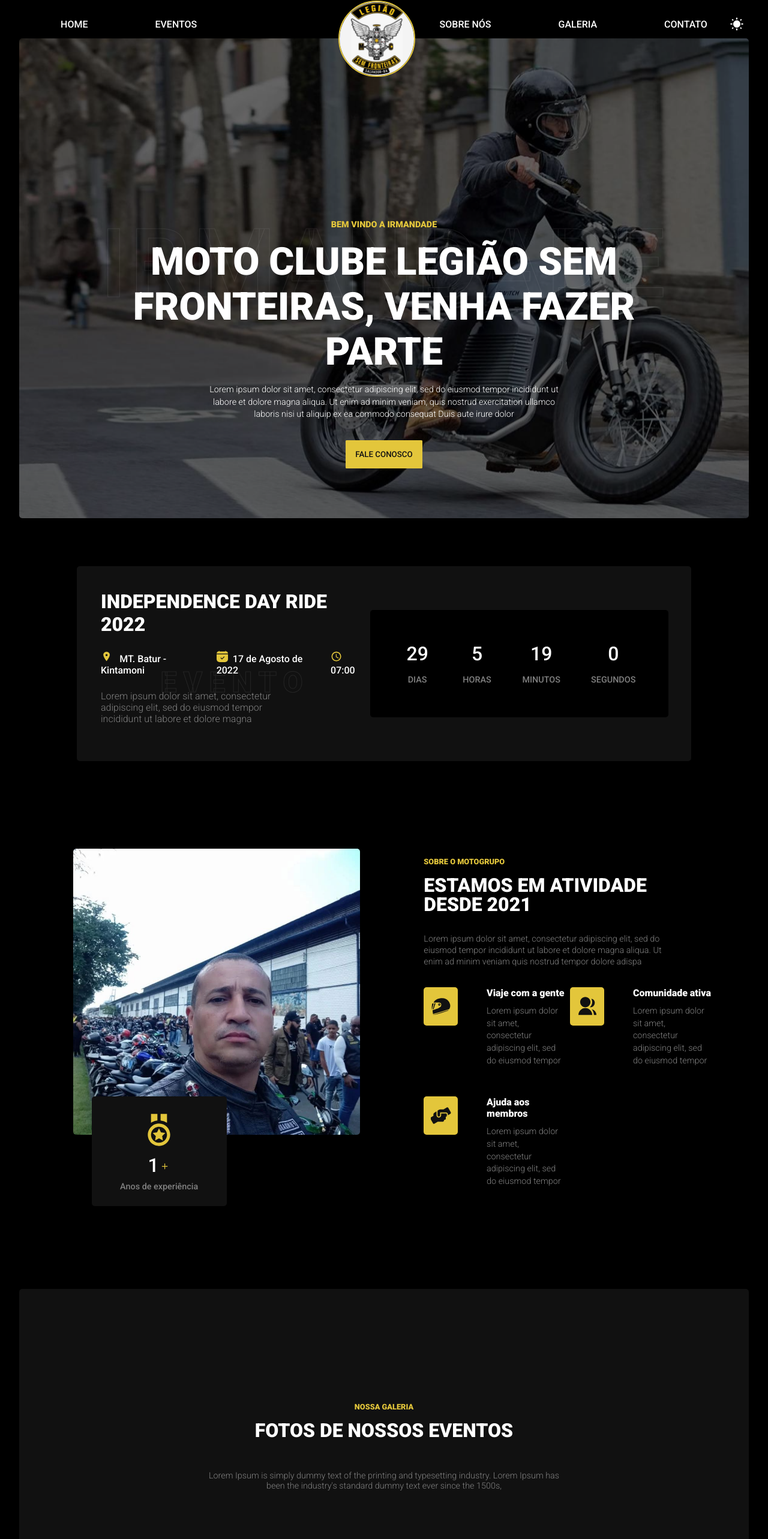
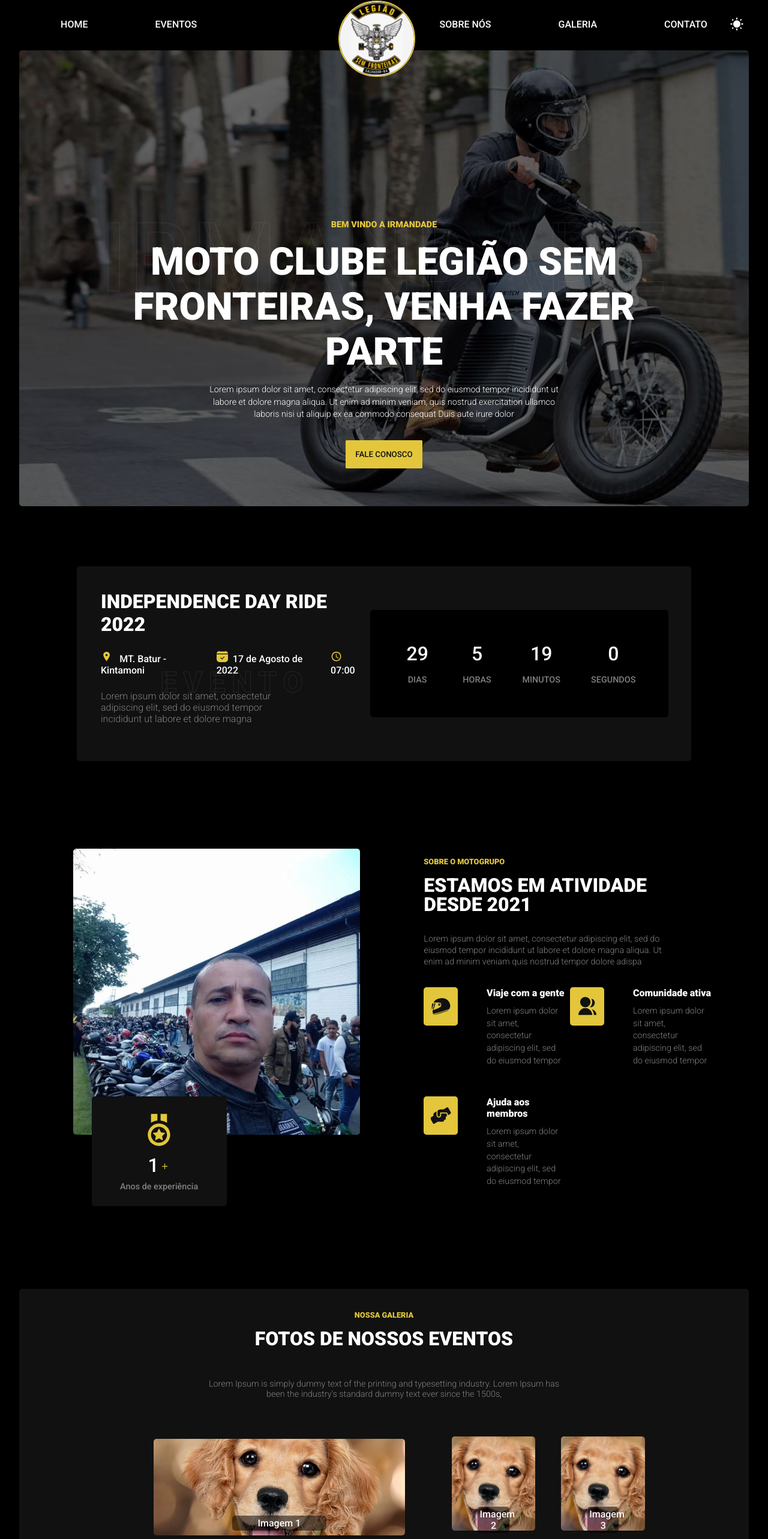
Before and after one commit to StaanB/legiao-sem-fronteiras, a React (Create React App) app in the folder legiao-sem-fronteiras/: page / in a window 1280 px wide. Shown: the top 2566 px of the page at 60% size. Built offline with nearby package versions, Linux system fonts and the light colour scheme.

Commit message:
Alterações 25.11
Mudanças no desktop responsive

```diff
--- a/legiao-sem-fronteiras/src/components/GallerySection/style.js
+++ b/legiao-sem-fronteiras/src/components/GallerySection/style.js
@@ -37,7 +37,7 @@ export const GalleryStyled = styled.section`
   /* Responsividade para desktop */
   @media ${Media.desktop} {
     width: 95vw !important;
-    height: 100vh;
+    height: 85vh !important;
 
     .gallery-title-section {
       h2 {
--- a/legiao-sem-fronteiras/src/components/HomeSection/Herobanner/style.js
+++ b/legiao-sem-fronteiras/src/components/HomeSection/Herobanner/style.js
@@ -15,7 +15,7 @@ const HerobannerStyled = styled.div`
 
     .title-container {
       width: 95% !important;
-      height: 100% !important;
+      height: 95% !important;
 
       background-repeat: no-repeat;
       background-size: cover;
```
